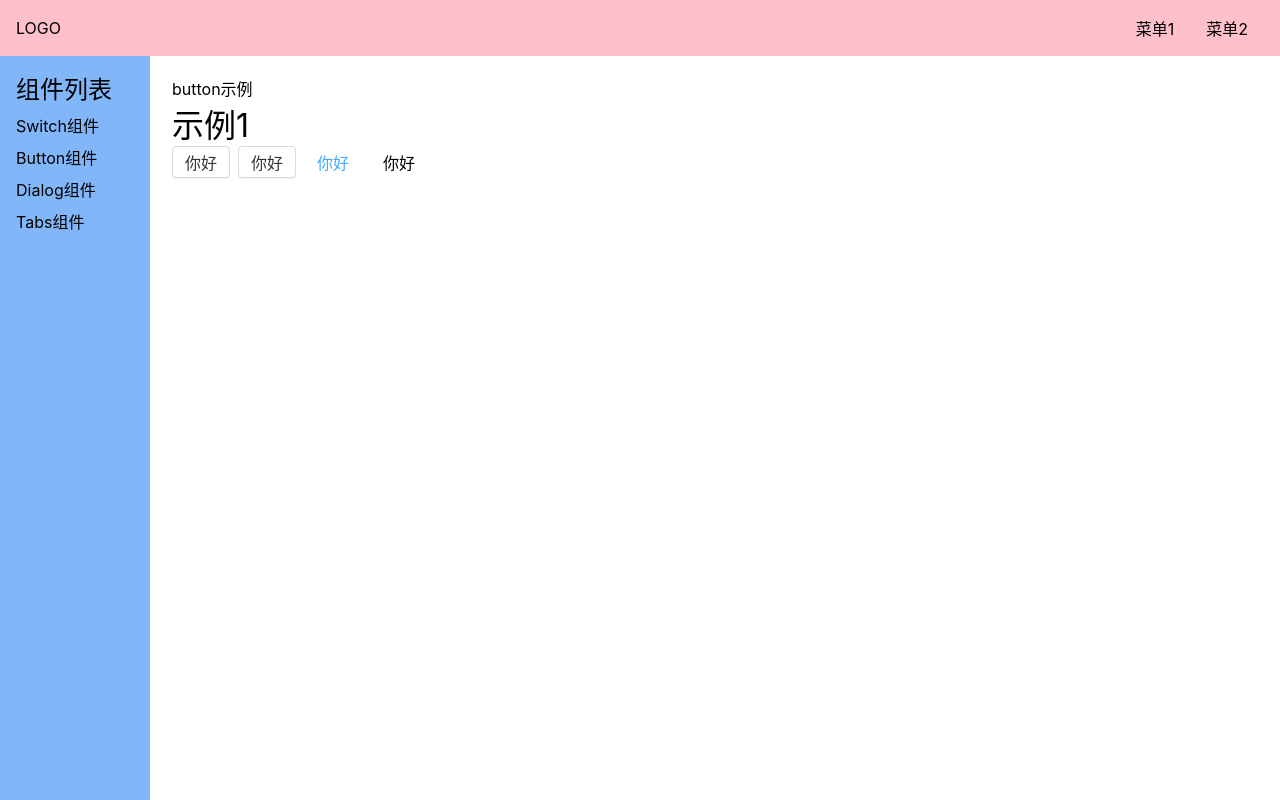
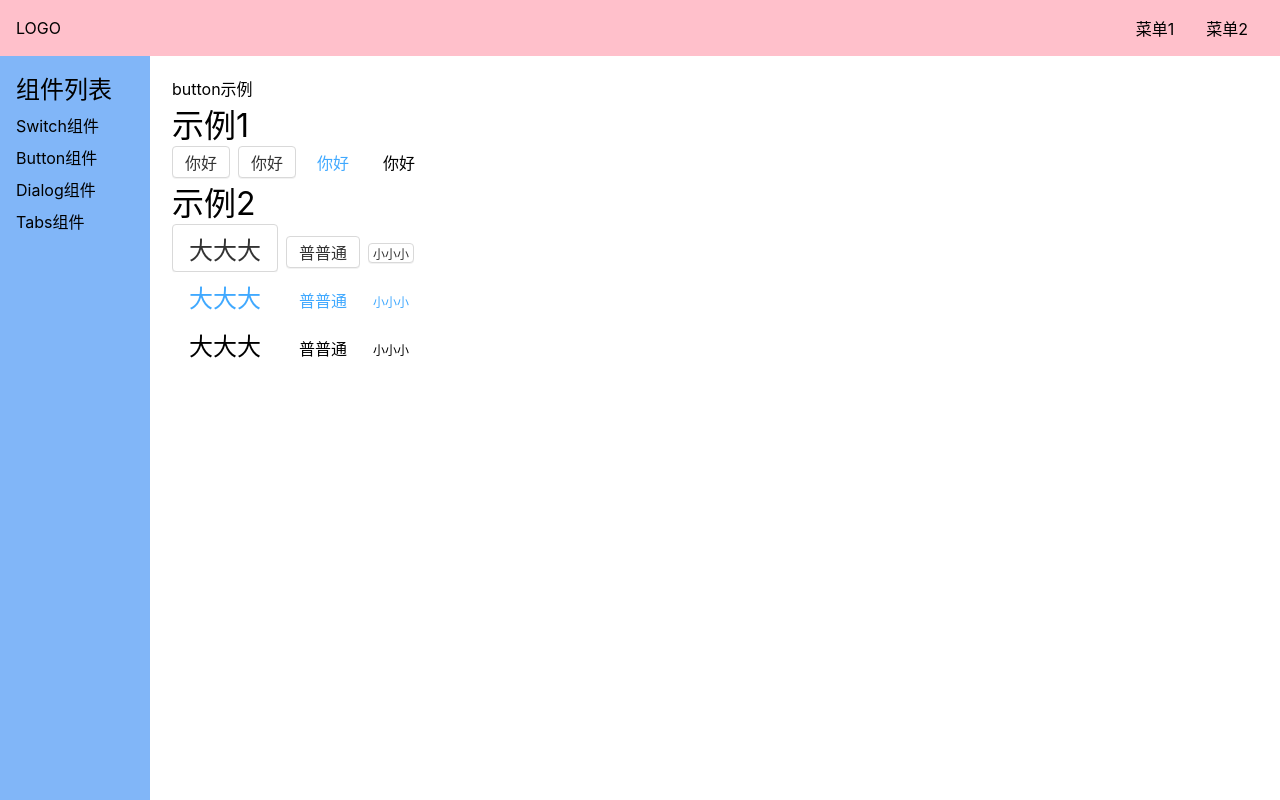
Before and after one commit to limo-chen/BabieUI, a Vue app: page /#/doc/button in a window 1280 px wide. Built offline with nearby package versions, Linux system fonts and the light colour scheme.

Commit message:
支持size属性

```diff
--- a/src/lib/ButtonDemo.vue
+++ b/src/lib/ButtonDemo.vue
@@ -1,17 +1,35 @@
 <template>
   <!-- 一个公共样式和一个动态class -->
-  <button class="barbie-button" :class="`barbie-theme-${theme}`">
+  <button class="barbie-button" :class="classes">
     <slot />
   </button>
 </template>
 
 <script lang="ts">
+import { computed } from "vue";
+
 export default {
   props: {
     theme: {
       type: String,
       default: "button",
     },
+    size: {
+      type: String,
+      default: "normel",
+    },
+  },
+  setup(props) {
+    const { theme, size } = props;
+    const classes = computed(() => {
+      return {
+        [`barbie-theme-${theme}`]: theme,
+        [`barbie-size-${size}`]: size,
+      };
+    });
+    return {
+      classes,
+    };
   },
 };
 </script>
@@ -67,5 +85,15 @@
       background: darken(white, 5%);
     }
   }
+  &.barbie-size-big {
+    font-size: 24px;
+    height: 48px;
+    padding: 0 16px;
+  }
+  &.barbie-size-small {
+    font-size: 12px;
+    height: 20px;
+    padding: 0 4px;
+  }
 }
 </style>
--- a/src/views/Button.vue
+++ b/src/views/Button.vue
@@ -6,6 +6,24 @@
     <ButtonDemo theme="button">你好</ButtonDemo>
     <ButtonDemo theme="link">你好</ButtonDemo>
     <ButtonDemo theme="text">你好</ButtonDemo>
+  </div>
+  <h1>示例2</h1>
+  <div>
+    <ButtonDemo size="big">大大大</ButtonDemo>
+    <ButtonDemo>普普通</ButtonDemo>
+    <ButtonDemo size="small">小小小</ButtonDemo>
+  </div>
+  <div>
+    <div>
+      <ButtonDemo theme="link" size="big">大大大</ButtonDemo>
+      <ButtonDemo theme="link">普普通</ButtonDemo>
+      <ButtonDemo size="small" theme="link">小小小</ButtonDemo>
+    </div>
+    <div>
+      <ButtonDemo size="big" theme="text">大大大</ButtonDemo>
+      <ButtonDemo theme="text">普普通</ButtonDemo>
+      <ButtonDemo size="small" theme="text">小小小</ButtonDemo>
+    </div>
   </div>
 </template>
 
```
